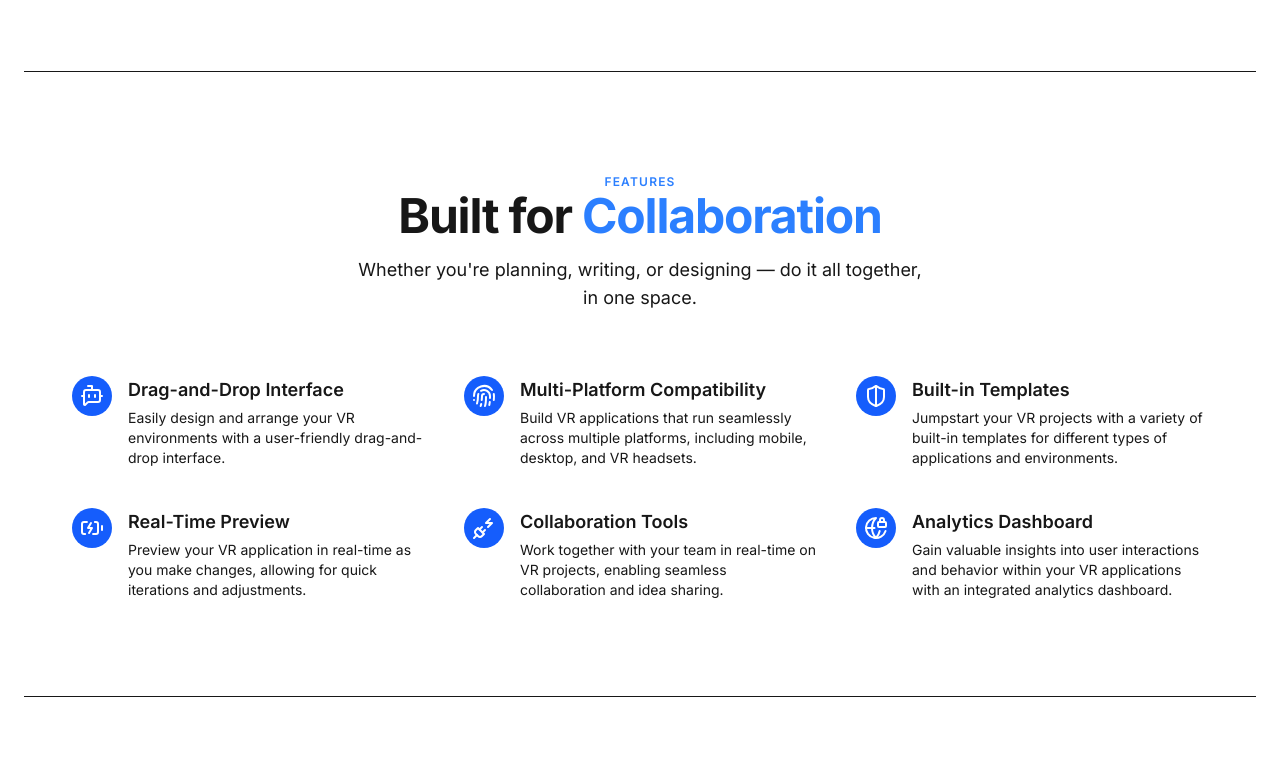
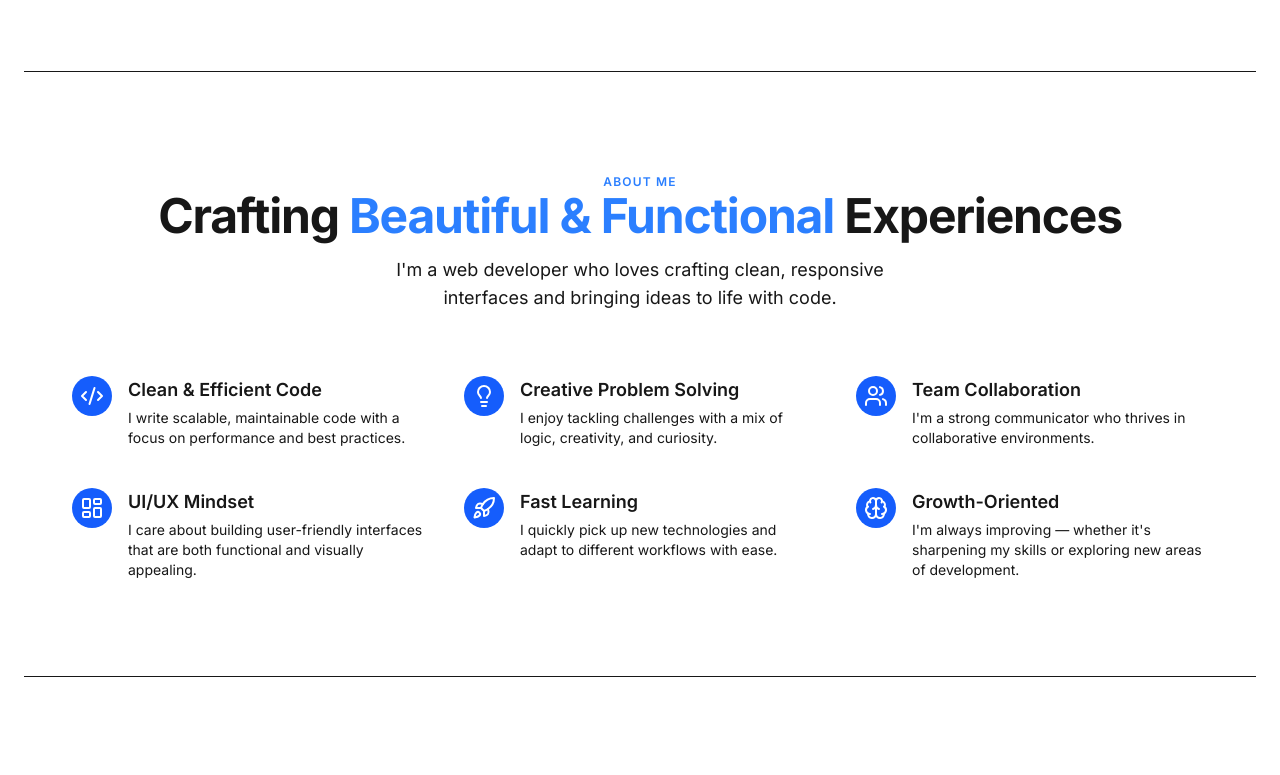
Before and after one commit to AbhijyYdv547/Portfolio1, a Next.js app: page / in a window 1280 px wide. Shown: the part 629-1404 px from the top of the page. Built offline with nearby package versions, Linux system fonts and the light colour scheme.

Commit message:
basic-about-me-section-done

```diff
--- a/app/page.tsx
+++ b/app/page.tsx
@@ -2,7 +2,7 @@ import Footer from "@/components/Footer";
 import Navbar from "@/components/Navbar";
 import Workflow from "@/components/Workflow"
 import HeroSection from "@/components/HeroSection"
-import FeatureSection from "@/components/FeatureSection";
+import AboutSection from "@/components/AboutSection";
 import Testimonials from "@/components/Testimonials"
 
 export default function Home() {
@@ -11,7 +11,7 @@ export default function Home() {
       <Navbar />
       <div className="max-w-7xl mx-auto pt-20 px-6">
         <HeroSection />
-        <FeatureSection />
+        <AboutSection />
         <Workflow />
         <Testimonials />
         <Footer />
--- a/components/FeatureSection.jsx
+++ b/components/AboutSection.jsx
@@ -3,7 +3,7 @@
 import { motion } from "framer-motion";
 import { features } from "@/constants/index";
 
-const FeatureSection = () => {
+const AboutSection = () => {
     return (
         <section
             id="features"
@@ -17,13 +17,13 @@ const FeatureSection = () => {
                 viewport={{ once: true }}
             >
                 <span className="uppercase text-xs tracking-widest text-blue-500 font-semibold">
-                    Features
+                    About Me
                 </span>
                 <h2 className="text-3xl sm:text-5xl font-bold tracking-tight">
-                    Built for <span className="text-blue-500">Collaboration</span>
+                        Crafting <span className="text-blue-500">Beautiful & Functional</span> Experiences
                 </h2>
                 <p className="text-muted-foreground max-w-xl mx-auto text-base sm:text-lg">
-                    Whether you're planning, writing, or designing — do it all together, in one space.
+                    I'm a web developer who loves crafting clean, responsive interfaces and bringing ideas to life with code.
                 </p>
             </motion.div>
 
@@ -53,4 +53,4 @@ const FeatureSection = () => {
     );
 };
 
-export default FeatureSection;
+export default AboutSection;
--- a/constants/index.jsx
+++ b/constants/index.jsx
@@ -1,9 +1,11 @@
-import { BotMessageSquare } from "lucide-react";
-import { BatteryCharging } from "lucide-react";
-import { Fingerprint } from "lucide-react";
-import { ShieldHalf } from "lucide-react";
-import { PlugZap } from "lucide-react";
-import { GlobeLock } from "lucide-react";
+import {
+  Code2,
+  Lightbulb,
+  Users,
+  LayoutDashboard,
+  Rocket,
+  Brain,
+} from "lucide-react";
 
 export const navItems = [
   { label: "Features", href: "#" },
@@ -54,43 +56,42 @@ export const testimonials = [
 
 export const features = [
   {
-    icon: <BotMessageSquare />,
-    text: "Drag-and-Drop Interface",
+    icon: <Code2 />,
+    text: "Clean & Efficient Code",
     description:
-      "Easily design and arrange your VR environments with a user-friendly drag-and-drop interface.",
+      "I write scalable, maintainable code with a focus on performance and best practices.",
   },
   {
-    icon: <Fingerprint />,
-    text: "Multi-Platform Compatibility",
+    icon: <Lightbulb />,
+    text: "Creative Problem Solving",
     description:
-      "Build VR applications that run seamlessly across multiple platforms, including mobile, desktop, and VR headsets.",
+      "I enjoy tackling challenges with a mix of logic, creativity, and curiosity.",
   },
   {
-    icon: <ShieldHalf />,
-    text: "Built-in Templates",
+    icon: <Users />,
+    text: "Team Collaboration",
     description:
-      "Jumpstart your VR projects with a variety of built-in templates for different types of applications and environments.",
+      "I'm a strong communicator who thrives in collaborative environments.",
   },
   {
-    icon: <BatteryCharging />,
-    text: "Real-Time Preview",
+    icon: <LayoutDashboard />,
+    text: "UI/UX Mindset",
     description:
-      "Preview your VR application in real-time as you make changes, allowing for quick iterations and adjustments.",
+      "I care about building user-friendly interfaces that are both functional and visually appealing.",
   },
   {
-    icon: <PlugZap />,
-    text: "Collaboration Tools",
+    icon: <Rocket />,
+    text: "Fast Learning",
     description:
-      "Work together with your team in real-time on VR projects, enabling seamless collaboration and idea sharing.",
+      "I quickly pick up new technologies and adapt to different workflows with ease.",
   },
   {
-    icon: <GlobeLock />,
-    text: "Analytics Dashboard",
+    icon: <Brain />,
+    text: "Growth-Oriented",
     description:
-      "Gain valuable insights into user interactions and behavior within your VR applications with an integrated analytics dashboard.",
+      "I'm always improving — whether it's sharpening my skills or exploring new areas of development.",
   },
 ];
-
 export const checklistItems = [
   {
     title: "Code merge made easy",
```
